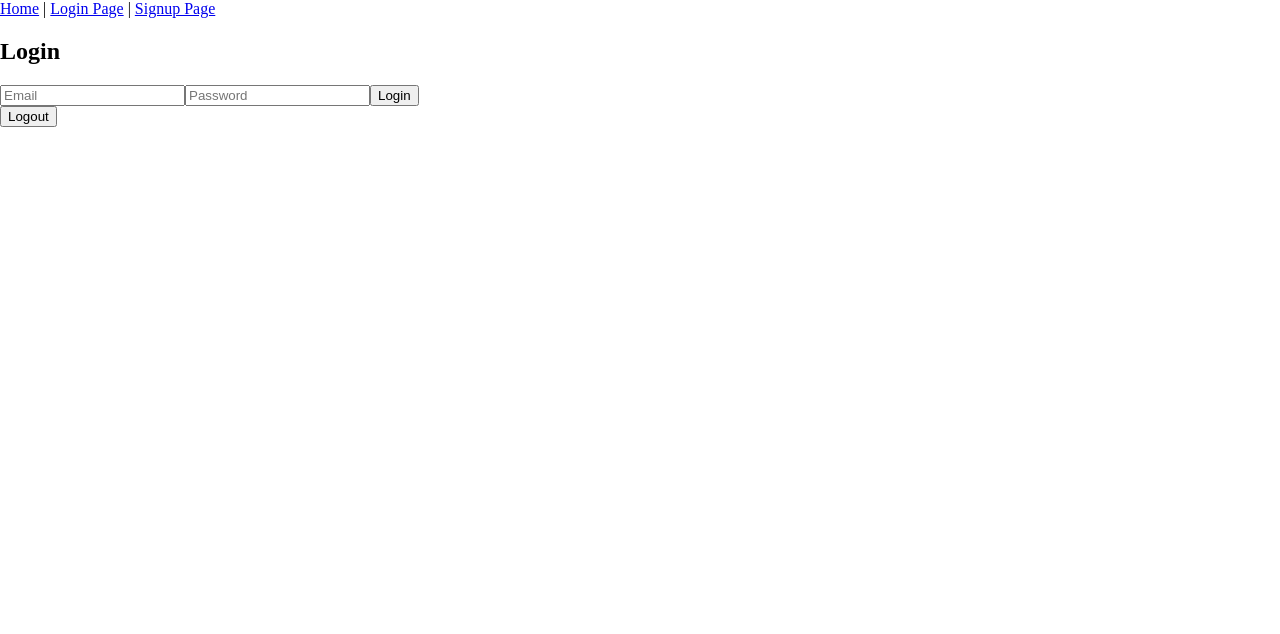
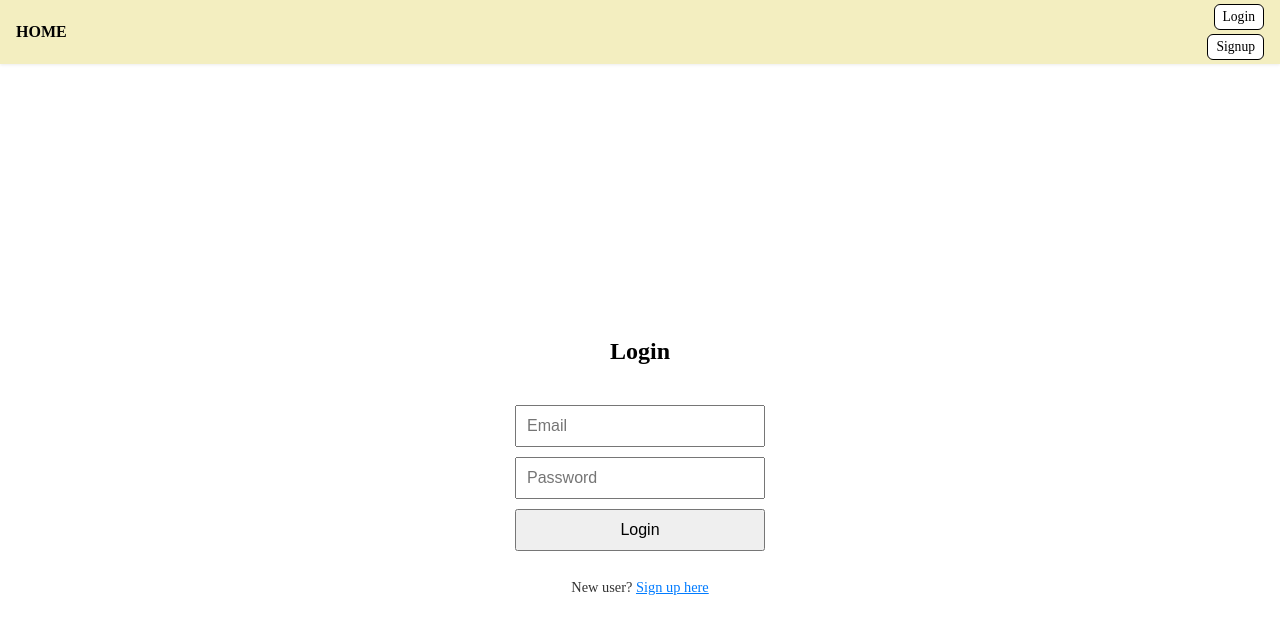
Before and after one commit to tmbkoren/whiteboard_449, a React (Vite) app: page /login in a window 1280 px wide. Shown: the top 634 px of the page. Built offline with nearby package versions, Linux system fonts and the light colour scheme; no server answers.

Commit message:
very basic nav bar + login singup UI + emojis for chat

```diff
--- a/src/App.css
+++ b/src/App.css
@@ -1,7 +1,9 @@
 .app-container {
   display: flex;
   width: 100%;
-  height: 97vh;
+  /* fill the viewport height minus the top nav bar so the app fits without page scrolling */
+  height: calc(100vh - var(--nav-height));
+  min-height: calc(100vh - var(--nav-height));
   overflow: hidden;
 }
 
--- a/src/components/ChatSidebar.css
+++ b/src/components/ChatSidebar.css
@@ -72,6 +72,8 @@
   display: flex;
   flex-direction: column;
   gap: 0.75rem;
+  /* allow the messages container to shrink correctly inside a flex column parent */
+  min-height: 0;
 }
 
 .message {
@@ -79,6 +81,10 @@
   border-radius: 18px;
   max-width: 80%;
   word-wrap: break-word;
+  display: flex;
+  flex-direction: column;
+  gap: 0.25rem;
+  position: relative;
 }
 
 .message.user {
@@ -88,12 +94,67 @@
   border-bottom-right-radius: 4px;
 }
 
+
+.message .message-meta-top {
+  font-size: 0.75rem;
+  color: rgba(0,0,0,0.6);
+  display: flex;
+  justify-content: space-between;
+  width: 100%;
+  align-items: center;
+}
+
+.message.user .message-meta-top {
+  color: rgba(255,255,255,0.85);
+}
+
+.message .message-body p {
+  margin: 0;
+  line-height: 1.3;
+}
+
+.message .meta-user {
+  font-weight: 600;
+}
+
+.message .meta-time {
+  opacity: 0.9;
+  font-size: 0.75rem;
+}
+
+.message.user .meta-user,
+.message.user .meta-time {
+  color: rgba(255,255,255,0.9);
+}
+
 .chat-input {
   display: flex;
   padding: 0.5rem;
   gap: 0.5rem;
   border-top: 1px solid #e0e0e0;
   background-color: #fff;
+}
+
+.emoji-bar {
+  display: flex;
+  gap: 0.5rem;
+  padding: 0.5rem 1rem;
+  border-top: 1px solid #e0e0e0;
+  background-color: #fafafa;
+  align-items: center;
+}
+
+.emoji-btn {
+  background: transparent;
+  border: none;
+  font-size: 1.25rem;
+  cursor: pointer;
+  padding: 4px;
+}
+
+.emoji-btn:focus {
+  outline: 2px solid rgba(0,123,255,0.25);
+  border-radius: 4px;
 }
 
 .chat-input input {
--- a/src/components/ChatSidebar.tsx
+++ b/src/components/ChatSidebar.tsx
@@ -1,10 +1,13 @@
-import React, { useState } from 'react';
+import React, { useState, useRef } from 'react';
 import './ChatSidebar.css';
+import { auth } from '../firebase';
 
 interface Message {
   id: number;
   text: string;
-  sender: 'user';
+  sender: 'user' | 'system';
+  senderName?: string;
+  timestamp?: string;
 }
 
 interface ChatSidebarProps {
@@ -15,6 +18,23 @@ interface ChatSidebarProps {
 const ChatSidebar: React.FC<ChatSidebarProps> = ({ isCollapsed, toggleSidebar }) => {
   const [messages, setMessages] = useState<Message[]>([]);
   const [inputValue, setInputValue] = useState('');
+  const inputRef = useRef<HTMLInputElement | null>(null);
+
+  const insertEmoji = (emoji: string) => {
+    // append emoji at the end of current input and focus
+    setInputValue((prev) => {
+      const next = prev + emoji;
+      // focus and move cursor to end after state updates
+      setTimeout(() => {
+        if (inputRef.current) {
+          inputRef.current.focus();
+          const len = next.length;
+          inputRef.current.setSelectionRange(len, len);
+        }
+      }, 0);
+      return next;
+    });
+  };
 
   const handleSendMessage = () => {
     if (inputValue.trim() === '') return;
@@ -23,6 +43,8 @@ const ChatSidebar: React.FC<ChatSidebarProps> = ({ isCollapsed, toggleSidebar })
       id: messages.length + 1,
       text: inputValue,
       sender: 'user',
+      senderName: auth.currentUser?.email ?? 'You',
+      timestamp: new Date().toISOString(),
     };
 
     setMessages([...messages, newMessage]);
@@ -45,15 +67,38 @@ const ChatSidebar: React.FC<ChatSidebarProps> = ({ isCollapsed, toggleSidebar })
           <h3>Project Chat</h3>
         </div>
         <div className="chat-messages">
-          {messages.map((msg) => (
-            <div key={msg.id} className={`message ${msg.sender}`}>
-              <p>{msg.text}</p>
-            </div>
-          ))}
+          {messages.map((msg) => {
+            const formatted = msg.timestamp
+              ? (() => {
+                  const d = new Date(msg.timestamp!);
+                  // numeric month/day (no year) and 24-hour time HH:MM, no seconds
+                  const m = String(d.getMonth() + 1); // 1-12
+                  const day = String(d.getDate());
+                  const hh = String(d.getHours()).padStart(2, '0');
+                  const mm = String(d.getMinutes()).padStart(2, '0');
+                  return `${m}/${day} ${hh}:${mm}`;
+                })()
+              : '';
+
+            return (
+              <div key={msg.id} className={`message ${msg.sender}`}>
+                <div className="message-meta-top">
+                  <span className="meta-time">{formatted}</span>
+                </div>
+                <div className="message-body"><p>{msg.text}</p></div>
+              </div>
+            );
+          })}
         </div>
+        <div className="emoji-bar">
+          <button className="emoji-btn" aria-label="thumbs up" onClick={() => insertEmoji('👍')}>👍</button>
+          <button className="emoji-btn" aria-label="thumbs down" onClick={() => insertEmoji('👎')}>👎</button>
+        </div>
+
         <div className="chat-input">
           <input
             type="text"
+            ref={inputRef}
             value={inputValue}
             onChange={(e) => setInputValue(e.target.value)}
             onKeyDown={handleKeyPress}
--- a/src/index.css
+++ b/src/index.css
@@ -2,6 +2,10 @@
 *::before,
 *::after {
   box-sizing: border-box;
+}
+
+:root {
+  --nav-height: 64px;
 }
 
 html,
@@ -10,6 +14,7 @@ body {
   padding: 0;
   width: 100%;
   height: 100%;
+  /* prevent the page from scrolling; inner panels should scroll instead */
   overflow: hidden;
 }
 
@@ -17,3 +22,121 @@ body {
   width: 100%;
   height: 100%;
 }
+
+/* Navigation bar styles */
+.nav-bar {
+  background-color: #f3eec0; /* yellow */
+  padding: 0 1rem;
+  display: flex;
+  align-items: center;
+  justify-content: space-between;
+  height: 64px;
+  box-shadow: 0 1px 3px rgba(0,0,0,0.08);
+}
+
+.nav-left a {
+  font-weight: 700;
+  color: #000;
+  text-decoration: none;
+}
+
+.nav-right {
+  display: flex;
+  align-items: center;
+  gap: 1rem;
+}
+
+.auth-links {
+  display: flex;
+  flex-direction: column; /* stacked vertically */
+  gap: 0.25rem;
+  align-items: flex-end;
+}
+
+.auth-links a {
+  color: #000;
+  text-decoration: none;
+  padding: 4px 8px;
+}
+
+/* Small white buttons with black outline for nav actions */
+.nav-button {
+  background: #fff;
+  color: #000;
+  border: 1px solid #000;
+  padding: 4px 8px;
+  border-radius: 6px;
+  font-size: 0.85rem;
+  text-decoration: none;
+  display: inline-flex;
+  align-items: center;
+  justify-content: center;
+  cursor: pointer;
+}
+
+.nav-button:focus {
+  outline: 2px solid rgba(0,0,0,0.12);
+  outline-offset: 2px;
+}
+
+.logout-btn {
+  padding: 4px 8px;
+}
+
+.user-block {
+  display: flex;
+  flex-direction: column;
+  align-items: flex-end;
+  gap: 4px;
+}
+
+.logout-btn {
+  background: transparent;
+  border: none;
+  color: #000;
+  cursor: pointer;
+  padding: 4px 8px;
+}
+
+/* Small responsive tweak */
+@media (max-width: 480px) {
+  .nav-bar {
+    padding: 0 0.5rem;
+    height: 56px;
+  }
+}
+
+
+.account-page {
+  display: flex;
+  flex-direction: column;
+  align-items: center;
+  justify-content: center;
+  height: 100vh;
+  gap: 20px;
+  text-align: center;
+}
+
+.account-form {
+  display: flex;
+  flex-direction: column;
+  gap: 10px;
+  width: 250px;
+}
+
+.account-form input,
+.account-form button {
+  padding: 10px;
+  font-size: 16px;
+}
+
+.account-note {
+  margin-top: 8px;
+  font-size: 0.9rem;
+  color: #333;
+}
+
+.account-note a {
+  color: #007bff;
+  text-decoration: underline;
+}
--- a/src/routes/__root.tsx
+++ b/src/routes/__root.tsx
@@ -1,7 +1,7 @@
 import { Link, Outlet, createRootRoute } from '@tanstack/react-router';
-import { onAuthStateChanged } from 'firebase/auth';
+import { onAuthStateChanged, signOut } from 'firebase/auth';
 import { auth } from '../firebase';
-import { useState } from 'react';
+import { useState, useEffect } from 'react';
 
 export const Route = createRootRoute({
   component: RootComponent,
@@ -9,25 +9,22 @@ export const Route = createRootRoute({
 
 function RootComponent() {
   const [user, setUser] = useState(auth.currentUser);
-  console.log('Current user in RootComponent:', user);
-  onAuthStateChanged(auth, async (user) => {
+
+  useEffect(() => {
+    const unsubscribe = onAuthStateChanged(auth, async (user) => {
       setUser(user);
       console.log('Auth state changed. Current user:', user);
       if (user) {
         const idToken = await user.getIdToken();
         console.log('Firebase ID Token:', idToken);
-
         try {
-        const response = await fetch(
-          'http://127.0.0.1:8000/protected-route',
-          {
+          const response = await fetch('http://127.0.0.1:8000/protected-route', {
             method: 'GET',
             headers: {
               Authorization: `Bearer ${idToken}`,
               'Content-Type': 'application/json',
             },
-          }
-        );
+          });
           const data = await response.json();
           console.log('Response from protected backend route:', data);
         } catch (error) {
@@ -37,10 +34,47 @@ function RootComponent() {
         console.log('No user is logged in.');
       }
     });
+
+    return () => unsubscribe();
+  }, []);
+
   return (
     <div>
-      {user && <span>Welcome, {user.email}!</span>}
-      <Link to='/'>Home</Link> | <Link to='/login'>Login Page</Link> | <Link to='/signup'>Signup Page</Link>
+      <nav className="nav-bar">
+        <div className="nav-left">
+          <Link to="/">HOME</Link>
+        </div>
+
+        <div className="nav-right">
+          {user ? (
+            <div className="user-block">
+              <span>Welcome, {user.email}!</span>
+              {/* Logout with confirmation */}
+              <button
+                className="nav-button logout-btn"
+                onClick={async () => {
+                  const ok = window.confirm('Are you sure you want to log out?');
+                  if (ok) {
+                    try {
+                      await signOut(auth);
+                    } catch (e) {
+                      console.error('Logout failed', e);
+                    }
+                  }
+                }}
+              >
+                Logout
+              </button>
+            </div>
+          ) : (
+            <div className="auth-links">
+              <Link to="/login" className="nav-button">Login</Link>
+              <Link to="/signup" className="nav-button">Signup</Link>
+            </div>
+          )}
+        </div>
+      </nav>
+
       <Outlet />
     </div>
   );
--- a/src/routes/login.tsx
+++ b/src/routes/login.tsx
@@ -1,7 +1,8 @@
-import { createFileRoute, redirect } from '@tanstack/react-router'
+import { createFileRoute, useNavigate, Link } from '@tanstack/react-router'
 import { signInWithEmailAndPassword, signOut } from 'firebase/auth';
 import { auth } from '../firebase'; // Adjust path as needed
 import { useState } from 'react';
+import type { FormEvent } from 'react';
 
 export const Route = createFileRoute('/login')({
   component: Login,
@@ -12,26 +13,30 @@ export const Route = createFileRoute('/login')({
 function Login() {
   const [email, setEmail] = useState('');
   const [password, setPassword] = useState('');
-  const [error, setError] = useState(null);
+  const [error, setError] = useState<string | null>(null);
+  const navigate = useNavigate();
 
-  const handleLogin = async (e) => {
+  const handleLogin = async (e: FormEvent<HTMLFormElement>) => {
     e.preventDefault();
     setError(null);
     try {
       await signInWithEmailAndPassword(auth, email, password);
-      return redirect({
-        to: '/',
-      })
+      // Redirect to home after successful login
+      navigate({ to: '/' });
     } catch (err) {
-      setError(err.message);
+      if (err instanceof Error) {
+        setError(err.message);
+      } else {
+        setError(String(err));
+      }
       console.error('Login error:', err);
     }
   };
 
   return (
-    <div>
+    <div className="account-page">
       <h2>Login</h2>
-      <form onSubmit={handleLogin}>
+      <form onSubmit={handleLogin} className="account-form">
         <input
           type='email'
           placeholder='Email'
@@ -46,12 +51,13 @@ function Login() {
         />
         <button type='submit'>Login</button>
       </form>
-      <form>
+      {/*<form>
         <button type='button' onClick={() => signOut(auth)}>
           Logout
         </button>
-      </form>
+      </form> */}
       {error && <p style={{ color: 'red' }}>{error}</p>}
+      <p className="account-note">New user? <Link to="/signup">Sign up here</Link></p>
     </div>
   );
 }
--- a/src/routes/signup.tsx
+++ b/src/routes/signup.tsx
@@ -1,4 +1,4 @@
-import { createFileRoute } from '@tanstack/react-router'
+import { createFileRoute, Link } from '@tanstack/react-router'
 import { useState } from 'react';
 import { createUserWithEmailAndPassword } from 'firebase/auth';
 import { auth } from '../firebase'; // Adjust path as needed
@@ -27,9 +27,9 @@ function Signup() {
   };
 
   return (
-    <div>
+    <div className="account-page">
       <h2>Sign Up</h2>
-      <form onSubmit={handleSignup}>
+      <form onSubmit={handleSignup} className="account-form">
         <input
           type='email'
           placeholder='Email'
@@ -45,6 +45,7 @@ function Signup() {
         <button type='submit'>Sign Up</button>
       </form>
       {error && <p style={{ color: 'red' }}>{error}</p>}
+      <p className="account-note">Not a new user? <Link to="/login">Login here</Link></p>
     </div>
   );
 }
```
Also changed, not shown: 1 other file (tests, documents, lock files or other folders). Lines whose indentation alone changed are shown as unchanged.
